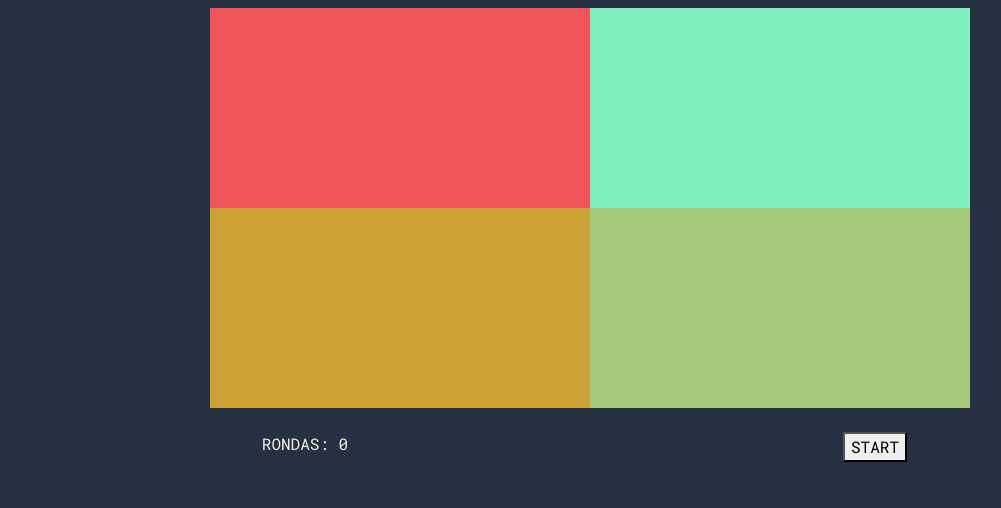
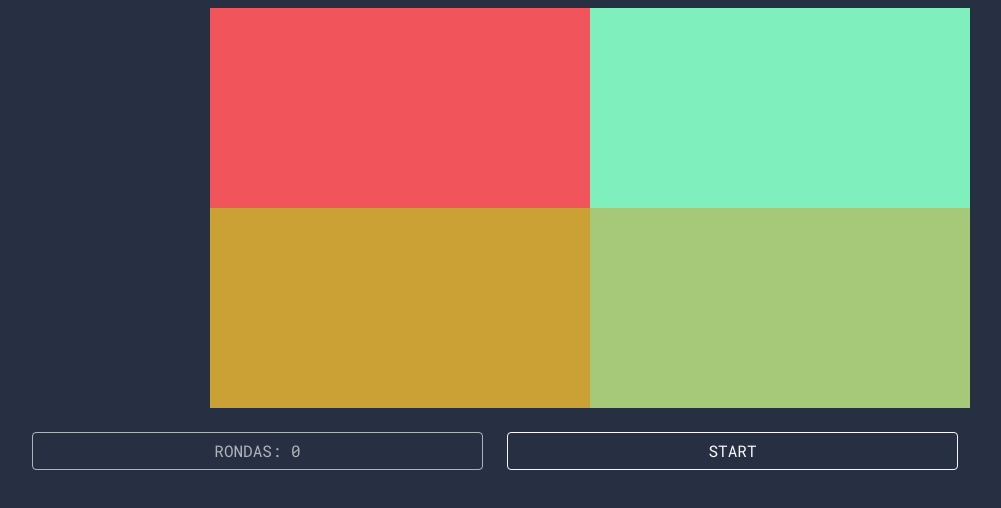
Before and after one commit to Iara-Pou/juego-simon-dice, a plain HTML site: page index.html in a window 1280 px wide. Shown: the part 118-626 px from the top of the page, without its empty margins (50-1051 px from the left). Drawn offline with nearby package versions, Linux system fonts and the light colour scheme.

Commit message:
Da estilo a botón y cartel de rondas

```diff
--- a/index.html
+++ b/index.html
@@ -34,8 +34,8 @@
         </section>
         <section>
             <div class="row">
-                <div class="col-sm-6"><p> RONDAS: <span id="numero-rondas">0</span></p></div>
-                <div class="col-sm-6"><button id="boton-empezar" type="button"> START</button></div>
+                <div class="col-sm-5 "><p class="btn btn-outline-light w-100 disabled"  > RONDAS: <span id="numero-rondas">0</span></p></div>
+                <div class="col-sm-5"><button id="boton-empezar" class="btn btn-outline-light w-100" type="button"> START</button></div>
             </div>
         </section>
     </div>
```
